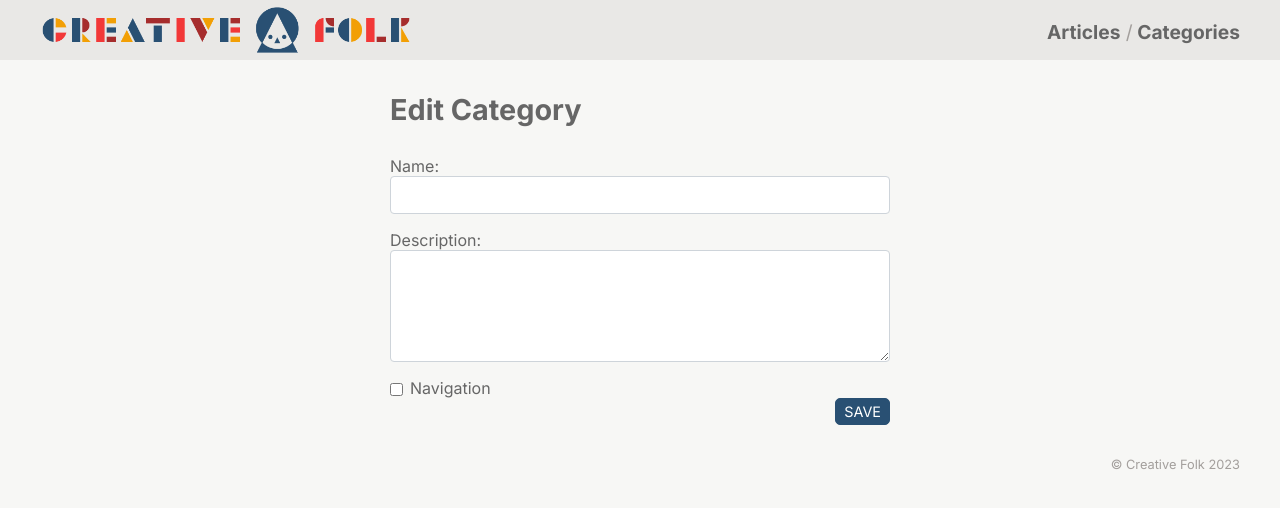
After one commit to jrafael10/content-management-system, a PHP site: page /admin/category.php in a window 1280 px wide. The commit adds this page. Shown: the top 508 px of the page. Run offline with PHP 8.4, Linux system fonts and the light colour scheme.

Commit message:
Created the categories, category, admin-footer, and admin-header pages

```diff
--- /dev/null
+++ b/cms/admin/category.php
@@ -0,0 +1,114 @@
+<?php
+// setup
+declare(strict_types=1);
+include '../includes/database-connection.php';
+include  '../includes/functions.php';
+include '../includes/validate.php';
+
+$id = filter_input(INPUT_GET, 'id', FILTER_VALIDATE_INT); // Get id and validate
+
+$category = [
+  'id' => $id,
+  'name' => '',
+  'description' => '',
+  'navigation' => false,
+];                                  //Initialize category array
+
+$errors = [
+  'warning' => '',                  //Initialize errors array
+  'name' => '',
+  'description' => '',
+];
+
+// If there was an id, page is editing the category, so get current category
+if($id) {                                               //If got an id
+    $sql = "SELECT id, name, description, navigation
+                FROM category
+                WHERE id = :id;";                       //SQL statement
+    $category = pdo($pdo, $sql, [$id])->fetch();        //Get category data
+
+    if(!$category) {                                    //If no category found
+        redirect('categories.php', ['failure' => 'Category not found']); //Redirect with error
+    }
+}
+
+//Part B: Get and validate form data
+if($_SERVER['REQUEST_METHOD'] == 'POST') {  //If form submitted
+    $category['name'] = $_POST['name'];  //Get name
+    $category['description'] = $_POST['description']; //Get description
+    $category['navigation'] = (isset($_POST['navigation']) and ($_POST['navigation'] == 1)) ? 1 : 0; //Get navigation
+
+    // Check if all data is valid and create error messages if it is invalid
+    $errors['name'] = (is_text($category['name'], 1, 24)) ? '': 'Name should be 1-24 characters.'; //Validate name
+    $errors['description'] =(is_text($category['description'], 1, 254)) ? '' : 'Description should be 1-254 characters.'; // Validate description
+
+    $invalid = implode($errors);                //Join error messages
+
+   // echo $invalid;
+    //PART C: Check if data is valid, if so update database
+    if($invalid) {                                          //If data is invalid
+        $errors['warning'] = 'Please correct errors';       //Create error messages
+    } else {                                                //Otherwise
+        $arguments = $category;                             //Set arguments array for SQL
+        if($id){                                            //If there is an id
+            $sql = "UPDATE category
+                SET name = :name, description = :description,
+                    navigation = :navigation
+                WHERE id = :id";                            //SQL to update category
+        } else {                                            //If there is no id
+            unset($arguments['id']);                        //Remove id from category array
+            $sql = "INSERT INTO category (name, description, navigation)
+                        VALUES(:name, :description, :navigation)"; // Create category
+        }
+        // When running the SQL, three things can happen:
+        // Category saved | Name already in use | Exception thrown for other reason
+        try {
+            pdo($pdo, $sql, $arguments);                  //Run SQL
+            redirect('categories.php', ['success' => 'Category saved']);
+
+        } catch (PDOException $e){                          //If a PDO exception was raised
+            if($e->errorInfo[1] === 1062){                  //If error indicates duplicate entry
+                $errors['warning'] = 'Category already in use'; // Store error message
+            } else {
+                throw $e;
+            }
+        }
+
+    }
+}
+
+
+?>
+
+<?php include '../includes/admin-header.php'; ?>
+<main class="container admin" id="content">
+    <form action="category.php?id=<?= $id ?>" method="post" class="narrow">
+        <h1>Edit Category</h1>
+        <?php if($errors['warning']) { ?>
+            <div class="alert alert-danger"><?= $errors['warning'] ?></div>
+        <?php } ?>
+
+        <div class="form-group">
+            <label for="name">Name: </label>
+            <input type="text" name="name" id="name"
+                    value="<?= html_escape($category['name']) ?>" class="form-control">
+            <span class="errors"><?= $errors['name'] ?></span>
+        </div>
+
+        <div class="form-group">
+            <label for="description">Description: </label>
+            <textarea name="description" id="description"
+                class="form-control"><?= html_escape($category['description']) ?></textarea>
+            <span class="errors"><?= $errors['description'] ?></span>
+        </div>
+
+        <div class="form-check">
+            <input type="checkbox" name="navigation" id="navigation"
+                    value="1" class="form-check-input"
+            <?=($category['navigation'] === 1) ? 'checked' : '' ?>>
+            <label class="form-check-label" for="navigation">Navigation</label>
+        </div>
+        <input type="submit" value="Save" class="btn btn-primary btn-save">
+    </form>
+</main>
+<?php include '../includes/admin-footer.php'; ?>
--- a/cms/css/styles.css
+++ b/cms/css/styles.css
@@ -106,7 +106,7 @@ header  {
 }
 
 header > div.container {
-    align-items: center; /* vertical */
+    align-items: center;
 }
 
 header div.logo {
@@ -479,7 +477,7 @@ input[type=submit]:hover {
 }
 
 .errors {
-    color: #ae2000;
+    color: #a62d2d;
     font-weight: bold;
 }
 
@@ -593,7 +589,79 @@ nav.pagination {
 }
 
 /**********************/
-/*  5: ICONS      */
+/* 6: ADMIN           */
+/**********************/
+.admin h1 {
+    margin-bottom: 1em;
+}
+
+table {
+    width: 100%;
+    margin-top: 2rem;
+    table-layout: fixed;
+    background-color: transparent;
+    border-collapse: collapse;
+}
+
+table.admin,
+table.categories {
+    max-width: 500px;
+    margin: 0 auto;
+}
+
+th {
+    text-align: left;
+    text-transform: uppercase;
+    font-size: 0.9rem;
+    font-weight: normal;
+    border-bottom: 1px solid #d6d6d6;
+    padding: .75rem;
+    vertical-align: top;
+}
+
+td {
+    padding: .75rem;
+    vertical-align: top;
+    border-top: 1px solid #dee2e6;
+}
+
+td img {
+    max-width: 200px;
+}
+
+p.alt {
+    margin-top: .5em;
+}
+
+@media (min-width: 860px) {
+    th.edit, th.view {
+        width: 5em;
+    }
+    th.create,
+    th.del,
+    th.pub {
+        width: 7em;
+    }
+    th.created {
+        width: 9em;
+    }
+}
+
+.image-placeholder {
+    background-color: #d6d6d6;
+    background-image: url(../uploads/blank.png);
+    background-size: cover;
+    background-position: center;
+    border-radius: 8px;
+    width: 100%;
+    min-height: 23.5em;
+    text-align: center;
+    padding: 1em;
+    color: #333;
+}
+
+/**********************/
+/* 7: ICONS           */
 /**********************/
 
 @font-face {
--- /dev/null
+++ b/cms/includes/admin-footer.php
@@ -0,0 +1,8 @@
+<footer>
+      <div class="container">
+        &copy; Creative Folk <?= date('Y'); ?>
+      </div>
+    </footer>
+    <script src="../js/site.js"></script>
+  </body>
+</html>
--- /dev/null
+++ b/cms/includes/admin-header.php
@@ -0,0 +1,29 @@
+<!DOCTYPE html>
+<html lang="en">
+    <head>
+        <meta charset="UTF-8">
+        <meta name="viewport" content="width=device-width, initial-scale=1">
+        <title>Creative Folk Admin</title>
+        <link rel="stylesheet" href="../css/styles.css">
+        <link rel="preconnect" href="https://fonts.gstatic.com">
+        <link rel="stylesheet" href="https://fonts.googleapis.com/css2?family=Inter:wght@400;700&display=swap">
+        <link rel="shortcut icon" type="image/png" href="../img/favicon.ico">
+    </head>
+    <body>
+        <header class="header-admin">
+            <div class="container">
+                <a class="skip-link" href="#content">Skip to content</a>
+                <div class="logo">
+                    <a href="index.php"><img src="../img/logo.png" alt="Creative Folk"></a>
+                </div>
+                <nav>
+                    <button id="toggle-navigation" aria-expanded="false">
+                        <span class="icon-menu"></span><span class="hidden">Menu</span>
+                    </button>
+                    <ul id="menu">
+                        <li><a href="articles.php">Articles</a></li>
+                        <li><a href="categories.php">Categories</a></li>
+                    </ul>
+                </nav>
+            </div><!-- .container -->
+        </header>
--- a/cms/includes/functions.php
+++ b/cms/includes/functions.php
@@ -23,3 +23,13 @@ function format_date(string $string):string
     $date = date_create_from_format('Y-m-d H:i:s', $string); //Convert to DateTime object
     return $date->format('F d, Y');                     //Return in format Jan 31, 2023
 }
+
+//UTILITY FUNCTIONS
+
+function redirect(string $location, array $parameters = [], $response_code = 302)
+{
+    $qs = $parameters ? '?' . http_build_query($parameters) : ''; //Create query string
+    $location = $location .$qs;                                 //Create new Path
+    header('Location: ' . $location, $response_code ); // Redirect to new page
+    exit;
+}
--- /dev/null
+++ b/cms/includes/validate.php
@@ -0,0 +1,12 @@
+<?php
+
+function is_number($number, $min = 0, $max = 100):bool
+{
+    return ($number >= $min and $number <= $max);
+}
+
+function is_text($text, $min = 0, $max = 1000)
+{
+    $length = mb_strlen($text);
+    return ($length >= $min and $length <= $max);
+}
```
Also changed, not shown: other parts of cms/css/styles.css (+40 -14 lines), cms/admin/categories.php (added, +49 -0 lines).
